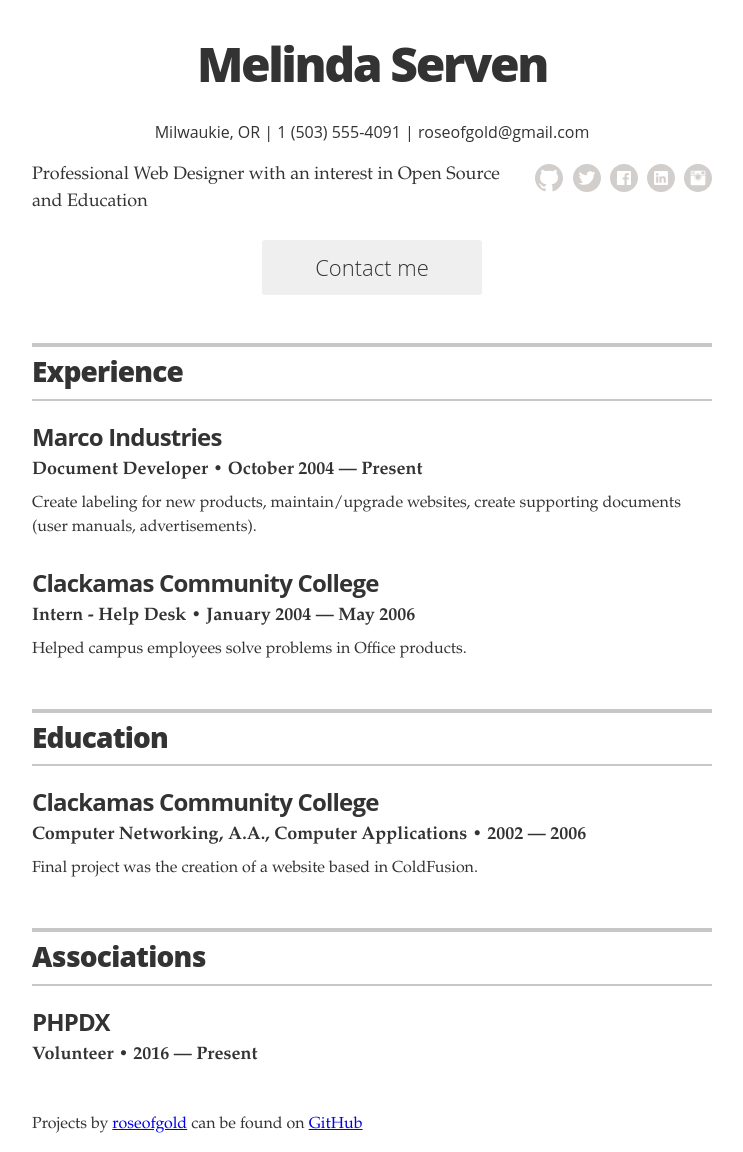
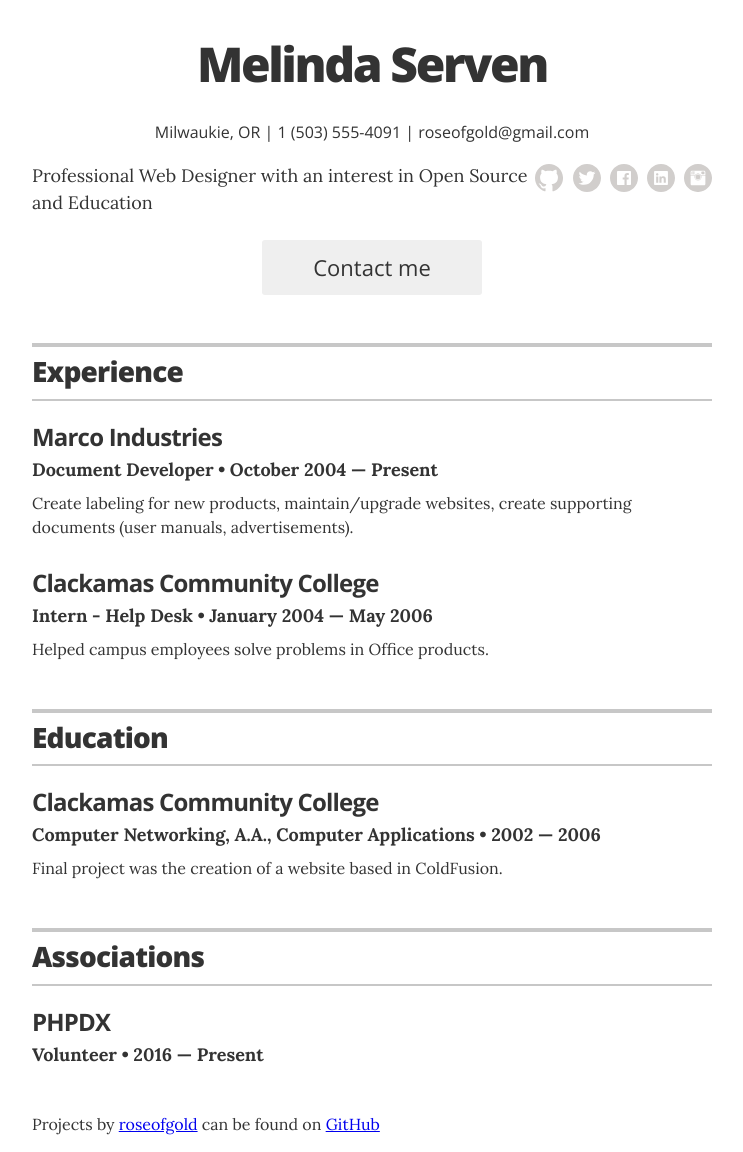
Before and after one commit to roseofgold/roseofgold.github.io, a Jekyll site: the page built from index.html, in a window 1280 px wide. Shown: the whole page, without its empty margins (268-1011 px from the left). Built offline with Jekyll 4.4.1, drawn with Linux system fonts in a browser that asks for light colours.

Commit message:
Change Resume_Theme

```diff
--- a/_config.yml
+++ b/_config.yml
@@ -48,7 +48,7 @@
   resume_print_social_links:      true
 
 # Design settings
-resume_theme:                   jekyll-theme-merlot
+resume_theme:                   default
 
 # Note: when editing locally, remember to restart
 # your Jekyll server when you edit this file. Changes
```
